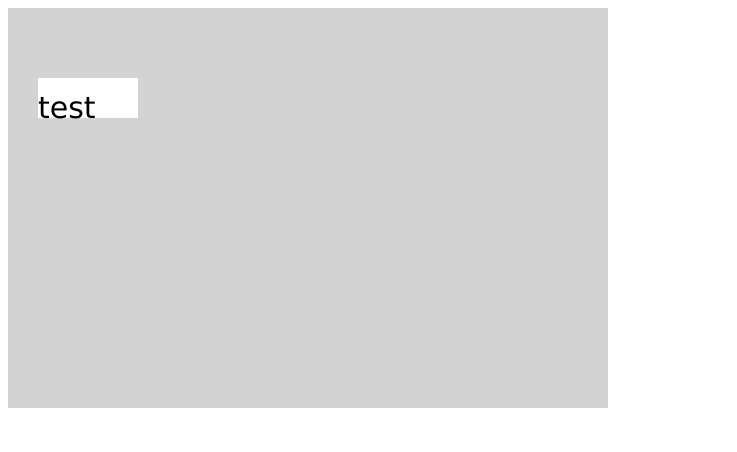
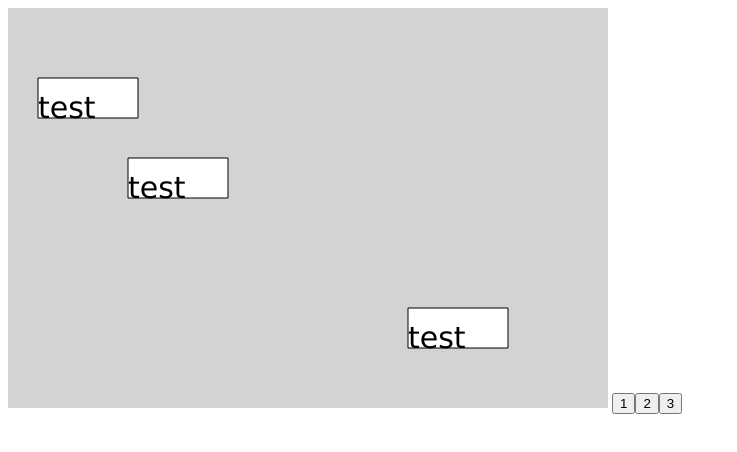
Before and after one commit to Huegelkoenig/CanvasButton, a plain HTML site: page index.html in a window 1280 px wide. Shown: the whole page, without its empty margins (0-737 px from the left). Drawn offline with Linux system fonts and the light colour scheme.

Commit message:
clickability of a CanvasButton can now be removed via CButton.makeClickable() / .makeUnclickable()

```diff
--- a/CanvasButton.js
+++ b/CanvasButton.js
@@ -1,18 +1,62 @@
+'use strict'
 class CanvasButton{
-  constructor(x,y,width,height,text){
+  constructor(x,y,width,height,text,color,clickable){
     this.x=x;
     this.y=y;
     this.width=width;
     this.height=height;
     this.text=text;
-
+    this.color = color;
+    this.clickable = clickable;
+    this.clickHandler; //just a dummy to store te function to be able to remove the eventListener
+    if (this.clickable){
+      this.makeClickable();
+    }
   }
 
+  makeClickable(){
+    console.log('made clickable')
+    this.clickable = true;
+    this.clickHandler = this.clicker.bind(this)
+    canvas.addEventListener('click', this.clickHandler,true);
+  }
+
+  makeUnclickable(){
+    console.log('made UNclickable')
+    this.clickable = false;
+    canvas.removeEventListener('click', this.clickHandler,true);
+  }
+
+  clicker(evt) {
+    if (evt.pageX-rect.left>=this.x && evt.pageX-rect.left<=this.x+this.width && evt.pageY-rect.top>=this.y && evt.pageY-rect.top<=this.y+this.height){
+      this.color='rgb('+Math.floor(Math.random()*256)+','+Math.floor(Math.random()*256)+','+Math.floor(Math.random()*256)+')';
+    }
+  }
+
+
+  yes(){
+    ctx.strokeStyle = 'black'
+    ctx.lineWidth = 1;
+  }
+  no(){
+    ctx.strokeStyle = 'red'
+    ctx.lineWidth = 3;
+  }
   draw(){
-    ctx.fillStyle='white';
-    ctx.fillRect(this.x,this.y,this.width,this.height);
+    ctx.fillStyle = this.color;
+    ctx.fillRect(this.x, this.y, this.width, this.height);
     ctx.fillStyle = 'black';
     ctx.font = "30px Verdana";
-    ctx.fillText(this.text,this.x,this.y+this.height);
+    ctx.fillText(this.text, this.x, this.y + this.height);
+
+    this.clickable ? this.yes() : this.no();
+
+    ctx.beginPath();
+    ctx.moveTo(this.x, this.y);
+    ctx.lineTo(this.x+this.width, this.y);
+    ctx.lineTo(this.x+this.width, this.y+this.height);
+    ctx.lineTo(this.x, this.y+this.height);
+    ctx.lineTo(this.x, this.y);
+    ctx.stroke();
   }
 }
--- a/index.html
+++ b/index.html
@@ -5,6 +5,7 @@
   </head>
   <body>
     <canvas id="canvas" width=600 height=400></canvas>
+    <button id="B1">1</button><button id="B2">2</button><button id="B3">3</button>
     <script src="CanvasButton.js"></script>
     <script src="main.js"></script>
   </body>
--- a/main.js
+++ b/main.js
@@ -1,9 +1,21 @@
+'use strict'
 var canvas =document.getElementById("canvas");
 var ctx = canvas.getContext("2d");
 var rect=canvas.getBoundingClientRect();
 
 var CButtons=[];
-CButtons[0] = new CanvasButton(30,70,100,40,'test');
+CButtons[0] = new CanvasButton(30,70,100,40,'test','white',true);
+CButtons[1] = new CanvasButton(120,150,100,40,'test','white',true);
+CButtons[2] = new CanvasButton(400,300,100,40,'test','white',true);
+
+for (let i=0; i<CButtons.length; i++){
+  let ButtonName = 'B'+ (i+1);
+  document.getElementById(ButtonName).addEventListener('click',(evt)=> {
+    let buttonNr = parseInt(evt.target.id.slice(1,evt.target.length))-1;
+    CButtons[buttonNr].clickable ? CButtons[buttonNr].makeUnclickable() : CButtons[buttonNr].makeClickable();
+  })
+}
+
 
 function loop(){
   ctx.clearRect(0,0,canvas.width,canvas.height);
```
